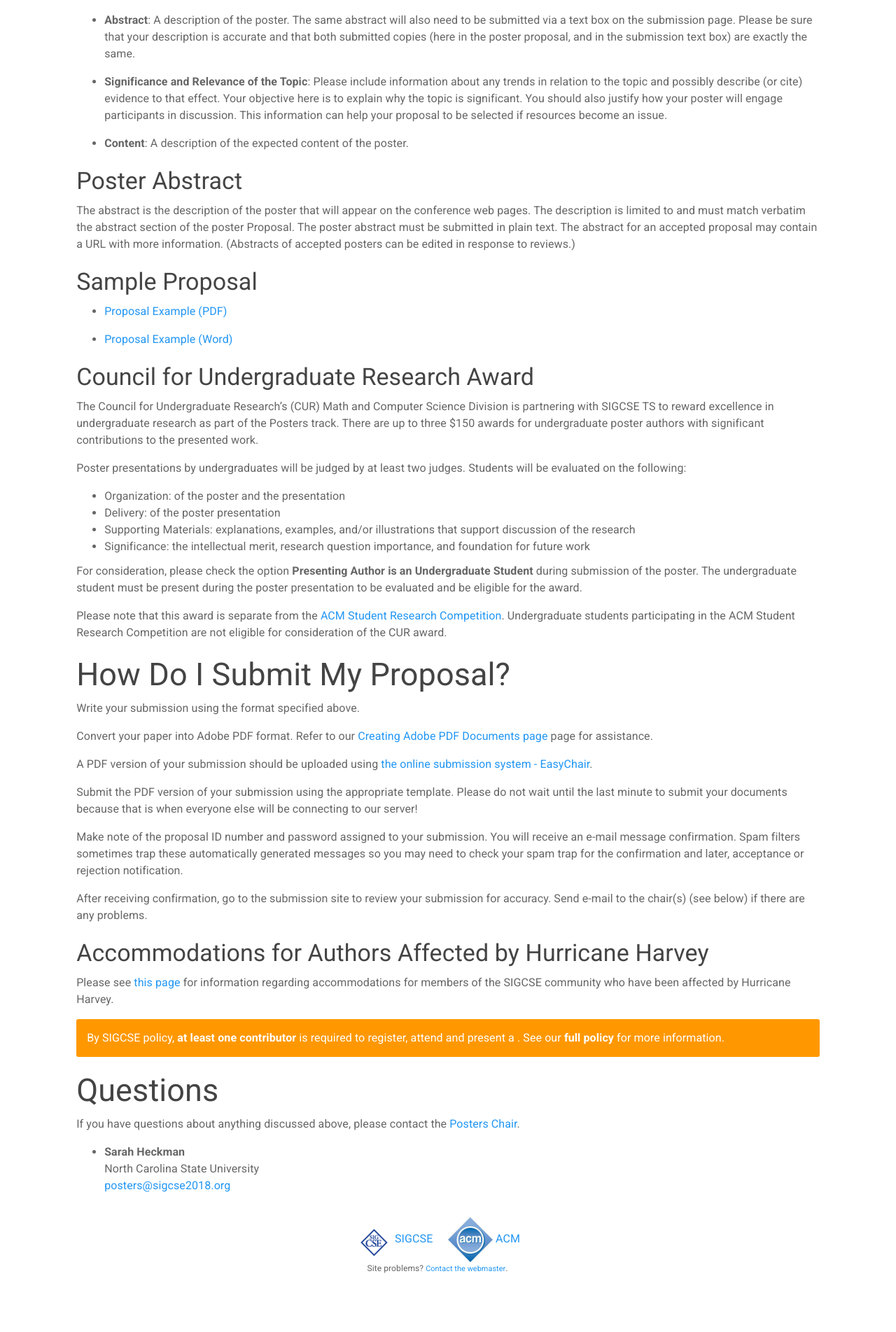
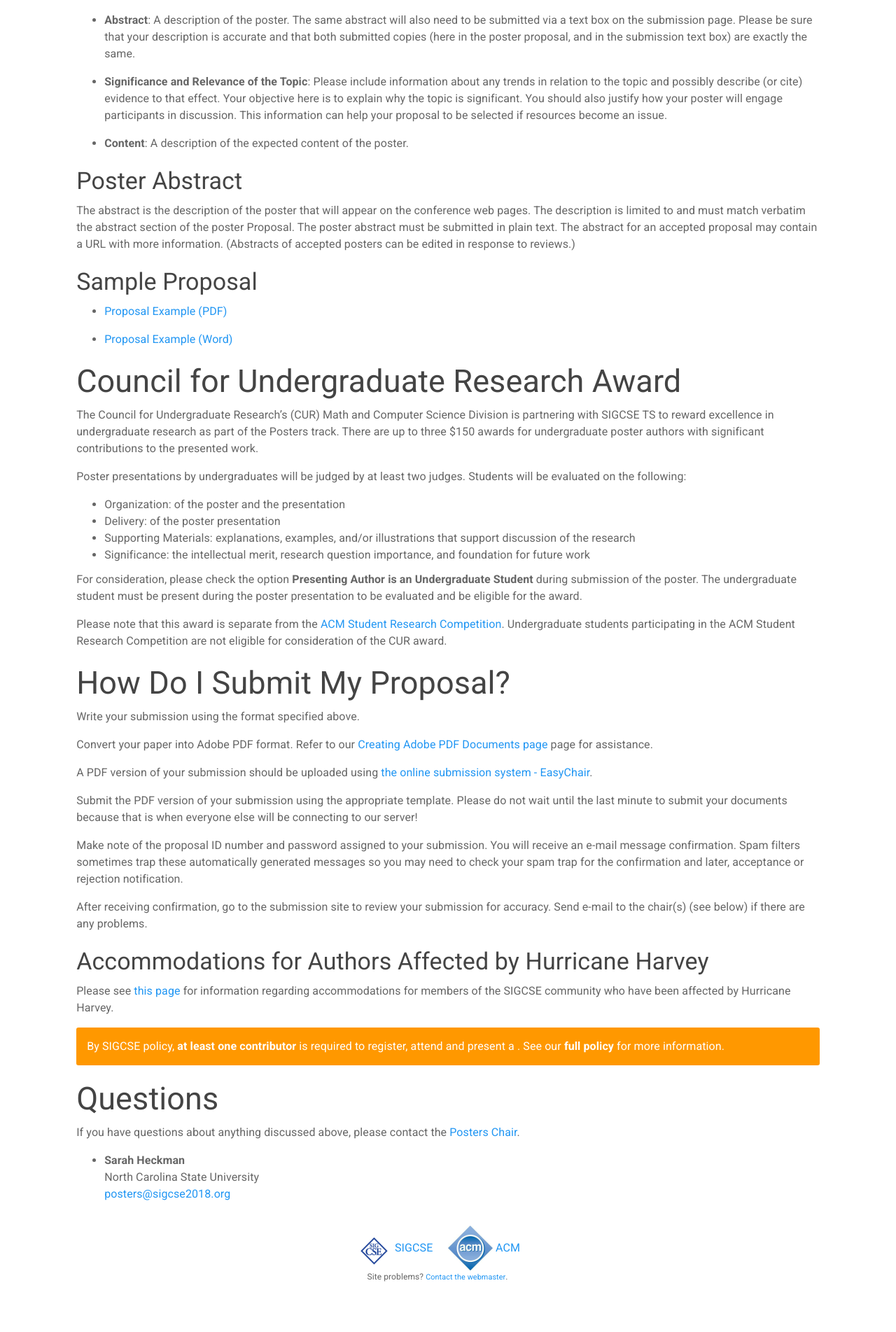
Before and after one commit to sigcsets/sigcse2018, a Jekyll site: the page built from authors/posters.md, in a window 1280 px wide. Shown: the part 1805-3708 px from the top of the page at 70% size. Built offline with Jekyll 4.4.1, drawn with Linux system fonts in a browser that asks for light colours.

```diff
--- a/authors/posters.md
+++ b/authors/posters.md
@@ -103,7 +103,7 @@ posters can be edited in response to reviews.)
 
 <a name="cur"></a>
 
-### Council for Undergraduate Research Award
+## Council for Undergraduate Research Award
 
 The Council for Undergraduate Research’s (CUR) Math and Computer Science Division is partnering with SIGCSE TS to reward excellence in undergraduate research as part of the Posters track.  There are up to three $150 awards for undergraduate poster authors with significant contributions to the presented work.
 
```
